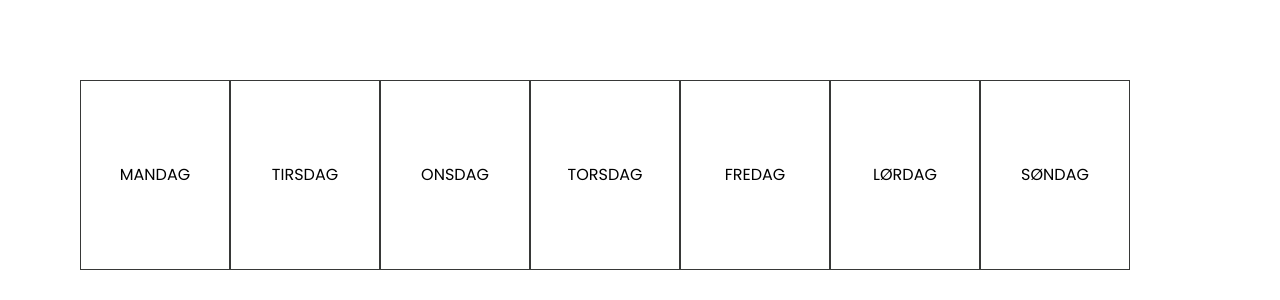
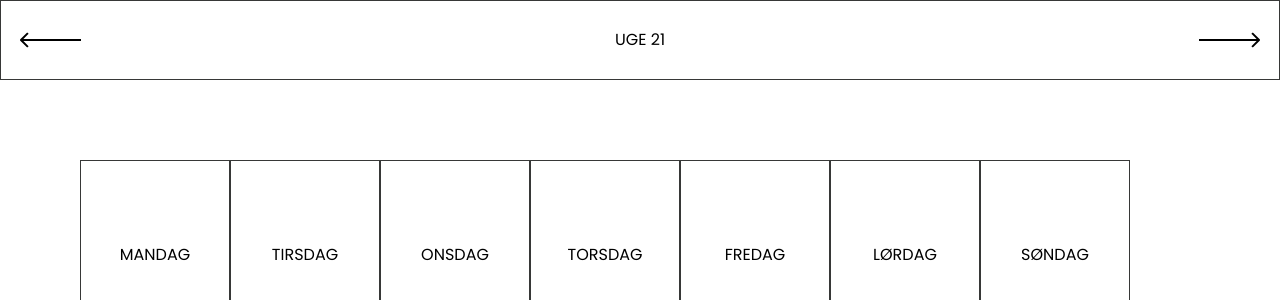
Before and after one commit to JulieGroenborg/wellcome_site, a Next.js app: page /holdplan in a window 1280 px wide. Shown: the top 300 px of the page. Built offline with nearby package versions, Linux system fonts and the light colour scheme; a web font is replaced by a local one.

Commit message:
week_overview created

```diff
--- a/src/app/holdplan/holdplan.module.scss
+++ b/src/app/holdplan/holdplan.module.scss
@@ -1,6 +1,25 @@
 @use "src/app/variables" as *;
+
+.week_overview {
+  display: flex;
+  justify-content: space-between;
+  align-items: center;
+  width: 100%;
+  height: $spacing-64;
+  border: solid $border-width $off-black400;
+
+  p {
+    text-transform: uppercase;
+  }
+}
 
 .day_section {
   margin: 5em;
   display: flex;
 }
+
+@media (min-width: 768px) {
+  .week_overview {
+    height: $spacing-80;
+  }
+}
--- a/src/app/holdplan/page.jsx
+++ b/src/app/holdplan/page.jsx
@@ -2,6 +2,7 @@
 import { useState } from "react";
 import styles from "./holdplan.module.scss";
 import DayRadio from "@/app/components/holdplan/DayRadio";
+import ArrowBtn from "../components/global/ArrowBtn";
 
 //API url: https://hovludcpqudqvcqteblj.supabase.co/rest/v1/Hold
 //API key: eyJhbGciOiJIUzI1NiIsInR5cCI6IkpXVCJ9.eyJpc3MiOiJzdXBhYmFzZSIsInJlZiI6Imhvdmx1ZGNwcXVkcXZjcXRlYmxqIiwicm9sZSI6ImFub24iLCJpYXQiOjE3MTQwMzI4MzEsImV4cCI6MjAyOTYwODgzMX0.5K-wz_oerFZ5hmvUq0IOPgJHn0e1sRYh57y_8pFqnKk
@@ -22,10 +23,28 @@ import DayRadio from "@/app/components/holdplan/DayRadio";
 
 export default function Holdplan() {
   const [chosenDay, setChosenDay] = useState(); //State til at vide hvilken dag er valgt til senere brug i koden ;-)
-  console.log(chosenDay);
+  const [weekNumber, setWeekNumber] = useState(21); //State til at vide hvilken dag er valgt til senere brug i koden ;-)
+
   return (
     <>
       <main>
+        <div className={styles.week_overview}>
+          <ArrowBtn
+            direction="left"
+            onClick={() => {
+              setWeekNumber((old) => old - 1);
+            }}
+          />
+          <p>
+            Uge <span>{weekNumber}</span>
+          </p>
+          <ArrowBtn
+            direction="right"
+            onClick={() => {
+              setWeekNumber((old) => old + 1);
+            }}
+          />
+        </div>
         <section className={styles.day_section}>
           <DayRadio day="mandag" setChosen={setChosenDay} />
           <DayRadio day="tirsdag" setChosen={setChosenDay} />
```
